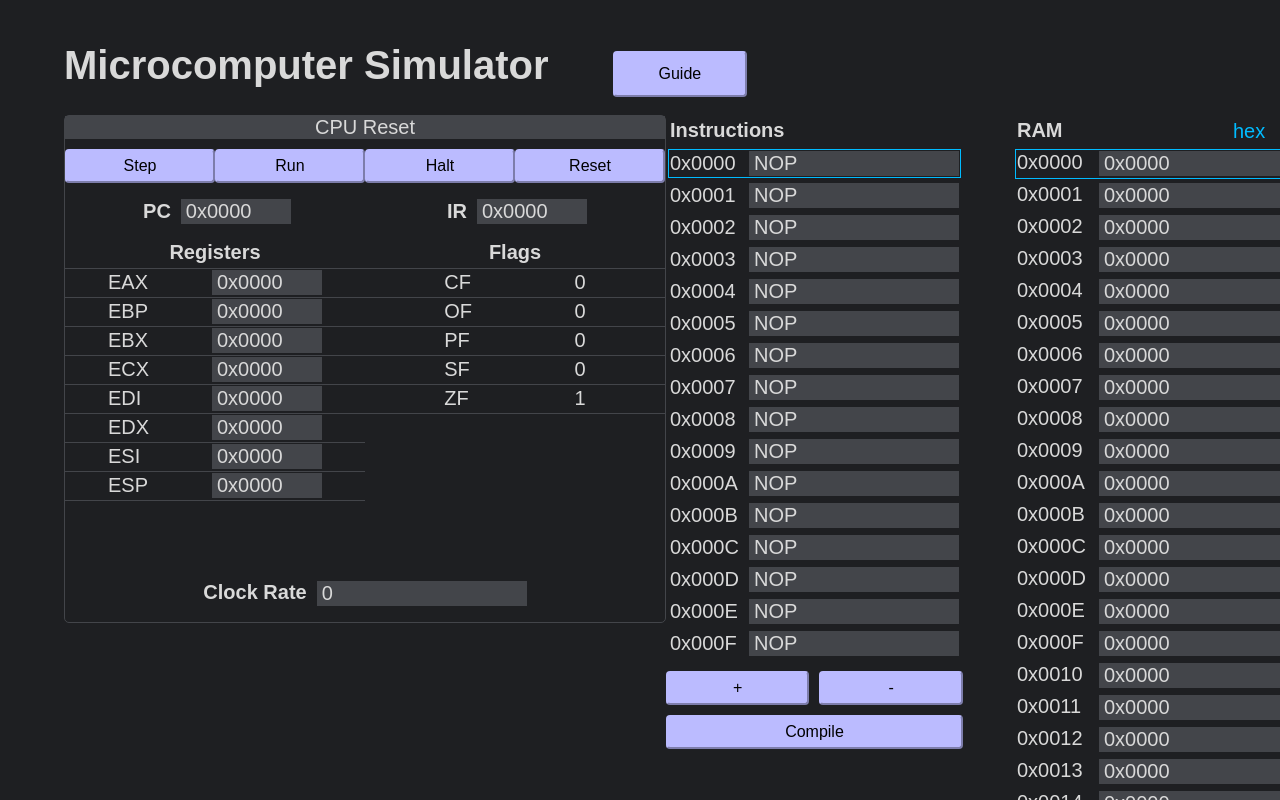
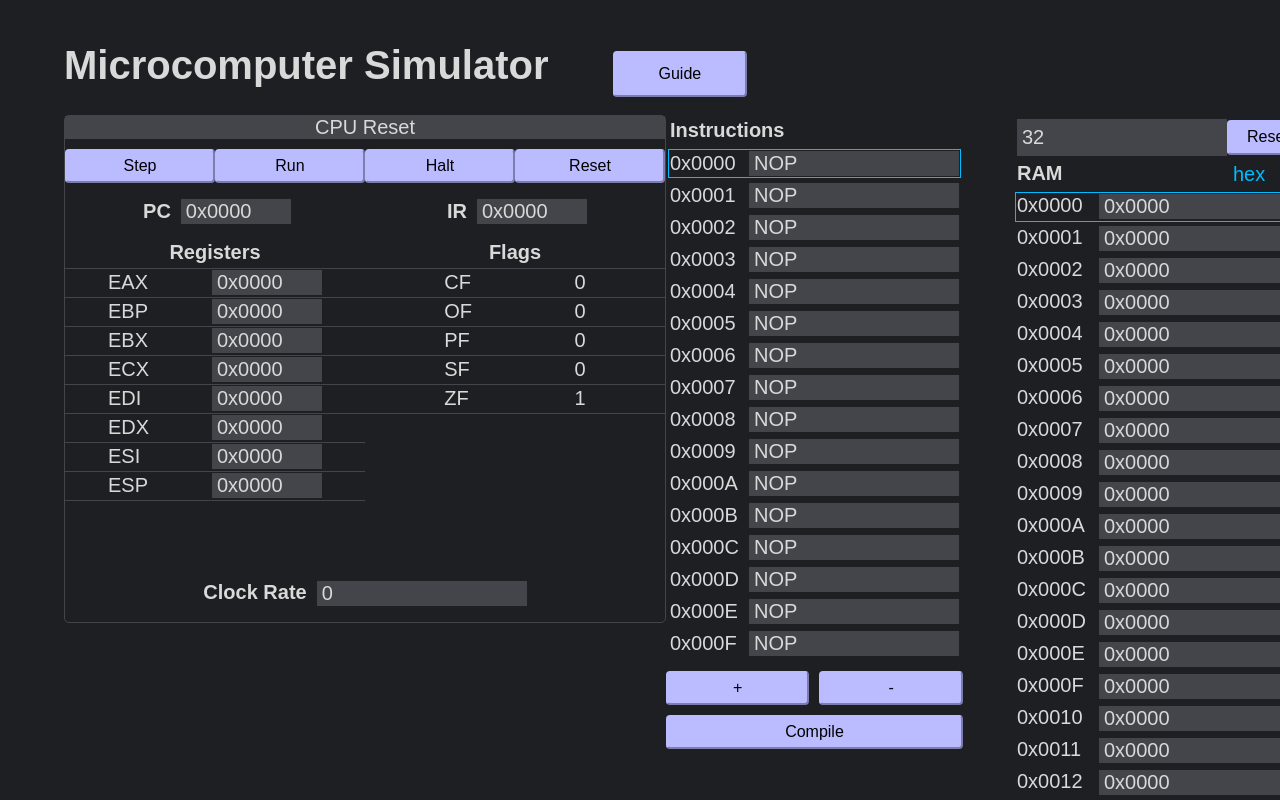
Before and after one commit to pcaracal/MicrocomputerSimulator, an Angular app: page / in a window 1280 px wide. Shown: the top 800 px of the page. Built offline with nearby package versions, Linux system fonts and the light colour scheme.

Commit message:
feat: user can manually enter ram size

```diff
--- a/src/app/ram/ram.component.html
+++ b/src/app/ram/ram.component.html
@@ -1,6 +1,12 @@
 <div>
   <table>
     <thead>
+    <tr>
+      <td>
+        <input class="margin-0" type="text" [(ngModel)]="count"/>
+        <button class="margin-0" (click)="resetRam()">Reset</button>
+      </td>
+    </tr>
     <tr>
       <td>
         <strong>RAM</strong>
--- a/src/app/ram/ram.component.scss
+++ b/src/app/ram/ram.component.scss
@@ -23,3 +23,8 @@ select {
   color: #00bbff;
   outline: none;
 }
+
+.margin-0 {
+  margin: 0;
+  height: 35px;
+}
--- a/src/app/ram/ram.component.ts
+++ b/src/app/ram/ram.component.ts
@@ -13,6 +13,12 @@ export class RamComponent {
 
   viewOptions = ['hex', 'bin', 'dec'];
   selectedViewOption = 'hex';
+
+  count: number = this._storageService.RAM_SIZE;
+
+  resetRam() {
+    this._storageService.setRamSize(this.count);
+  }
 
   constructor(private _storageService: StorageService) {
     this.ram = this._storageService.ram;
--- a/src/app/storage.service.ts
+++ b/src/app/storage.service.ts
@@ -6,8 +6,9 @@ import {BehaviorSubject, Observable} from "rxjs";
   providedIn: 'root'
 })
 export class StorageService { // Handles storage of ROM, RAM, Registers, etc.
-  readonly RAM_SIZE: number = 32;
+  RAM_SIZE: number = 32;
   readonly MIN_INSTRUCTION_SIZE: number = 16;
+  readonly MIN_RAM_SIZE: number = 32;
 
   // Memory
   instructions: Map<number, string> = new Map<number, string>(); // Instructions. User writes assembly code here, which is then converted to machine code and stored in the RAM. (Mnemonic -> Machine Code)
@@ -73,6 +74,15 @@ export class StorageService { // Handles storage of ROM, RAM, Registers, etc.
     this.clearRam();
   }
 
+  setRamSize(newSize: number): void {
+    this.RAM_SIZE = newSize;
+    if (this.RAM_SIZE < this.MIN_RAM_SIZE) {
+      this.RAM_SIZE = this.MIN_RAM_SIZE;
+    }
+    this.ram.clear();
+    this.clearRam();
+  }
+
   clearRam(): void {
     for (let i = 0; i < this.RAM_SIZE; i++) {
       this.ram.set(BaseConverter.decToHex(i.toString()), BaseConverter.anyToHex("0"));
```
